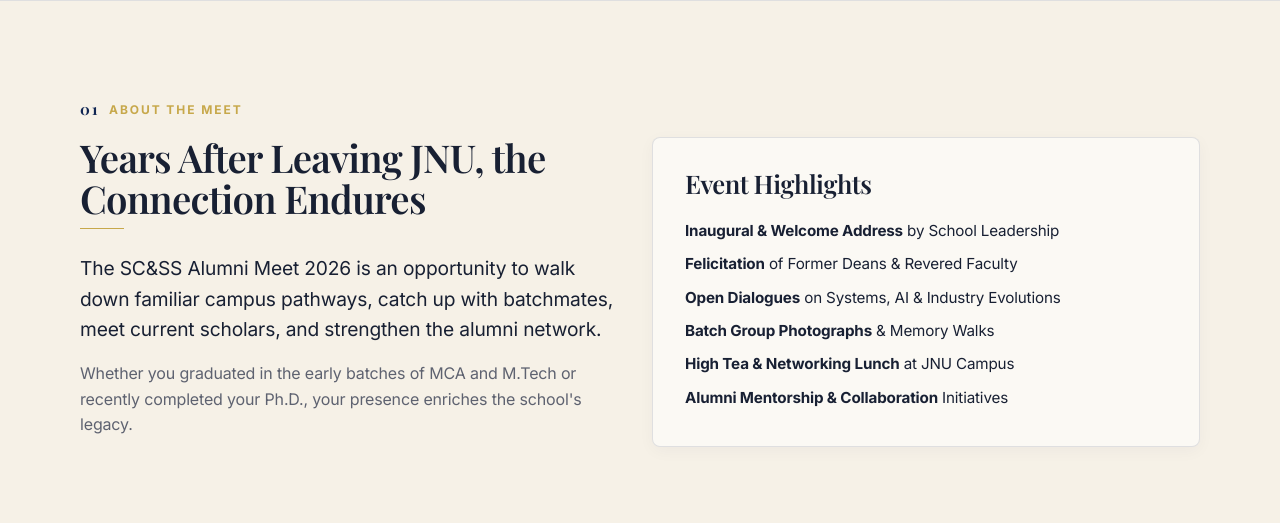
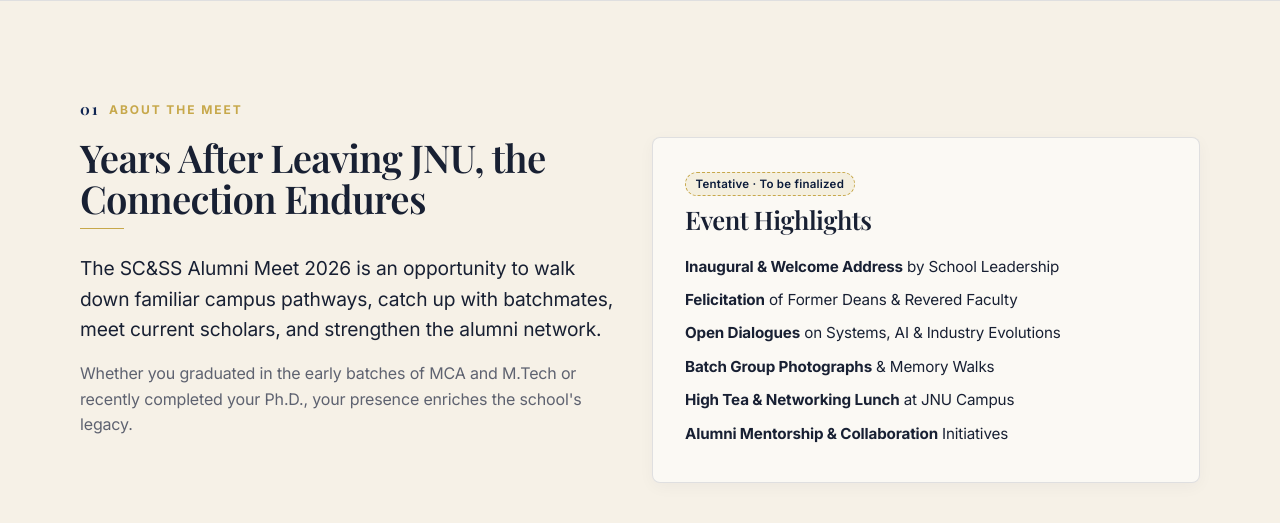
Before and after one commit to scss-spc/alumni_meet, a Flask app: page / in a window 1280 px wide. Shown: the part 1125-1648 px from the top of the page. Run offline with Flask 3, Linux system fonts and the light colour scheme; data that the repository does not hold is empty; some web fonts are replaced.

Commit message:
feat: tentative tag for unfinalized sections, standard "Batch of <year>"
- Add tentative_tag macro (text editable via event.tentative_label) on
  Event Highlights, Tentative Program, and What to Expect.
- Add batch_label filter and use it for every batch/year display.

Co-Authored-By: Claude Opus 5.5 <noreply@anthropic.com>

```diff
--- a/app.py
+++ b/app.py
@@ -60,6 +60,11 @@ def create_app(config_class=Config):
             return f"₹{val:,.2f}"
         except (ValueError, TypeError):
             return "₹0.00"
+
+    @app.template_filter("batch_label")
+    def batch_label_filter(year, missing="Batch not specified"):
+        """Standard batch display: 2015 -> 'Batch of 2015'."""
+        return f"Batch of {year}" if year else missing
 
     @app.template_filter("format_date")
     def format_date_filter(value, fmt="%d %B %Y"):
--- a/db/sections.py
+++ b/db/sections.py
@@ -485,6 +485,14 @@ DEFAULT_SECTIONS = [
         "default_value": "Registration Open"
     },
     {
+        "page": "event",
+        "section_key": "tentative_label",
+        "title": "'Not Finalized' Tag Text",
+        "category": "Event Details",
+        "content_type": "text",
+        "default_value": "Tentative · To be finalized"
+    },
+    {
         "page": "index",
         "section_key": "s3_label",
         "title": "Gallery Label",
--- a/static/css/style.css
+++ b/static/css/style.css
@@ -2007,3 +2007,31 @@ a.gallery-item:hover img {
     color: var(--color-text);
     cursor: pointer;
 }
+
+/* "Not finalized" marker for sections whose details may still change */
+.tentative-tag {
+    display: inline-flex;
+    align-items: center;
+    padding: 0.2rem 0.6rem;
+    border: 1px dashed var(--color-gold);
+    border-radius: 999px;
+    background-color: rgba(199, 168, 75, 0.12);
+    color: var(--color-sepia-dark);
+    font-family: var(--font-body);
+    font-size: 0.72rem;
+    font-weight: 600;
+    letter-spacing: 0.02em;
+    text-transform: none;
+    line-height: 1.4;
+    white-space: nowrap;
+}
+
+.content-card > .tentative-tag {
+    margin-bottom: 0.6rem;
+}
+
+@media (max-width: 480px) {
+    .section-label {
+        flex-wrap: wrap;
+    }
+}
--- a/templates/admin/alumni.html
+++ b/templates/admin/alumni.html
@@ -29,7 +29,7 @@
             <select name="batch" class="form-control">
                 <option value="">All Batches</option>
                 {% for b in roster.batches %}
-                    <option value="{{ b }}" {% if current_batch == b %}selected{% endif %}>Batch {{ b }}</option>
+                    <option value="{{ b }}" {% if current_batch == b %}selected{% endif %}>{{ b | batch_label }}</option>
                 {% endfor %}
             </select>
 
@@ -75,7 +75,7 @@
                                 </td>
                                 <td>
                                     <div><strong>{{ a.course or 'N/A' }}</strong></div>
-                                    <div style="font-size: 0.8rem; color: var(--color-sepia-dark); font-weight: 600;">Class of {{ a.graduation_year or 'N/A' }}</div>
+                                    <div style="font-size: 0.8rem; color: var(--color-sepia-dark); font-weight: 600;">{{ a.graduation_year | batch_label }}</div>
                                 </td>
                                 <td>
                                     <div><a href="mailto:{{ a.email }}">{{ a.email }}</a></div>
--- a/templates/admin/alumni_detail.html
+++ b/templates/admin/alumni_detail.html
@@ -35,8 +35,8 @@
                         <td>{{ detail.alumnus.full_name }}</td>
                     </tr>
                     <tr>
-                        <td style="font-weight: 600;">Graduation Year</td>
-                        <td>{{ detail.alumnus.graduation_year or 'N/A' }}</td>
+                        <td style="font-weight: 600;">Batch</td>
+                        <td>{{ detail.alumnus.graduation_year | batch_label }}</td>
                     </tr>
                     <tr>
                         <td style="font-weight: 600;">Degree / Course</td>
--- a/templates/admin/contributions.html
+++ b/templates/admin/contributions.html
@@ -85,7 +85,7 @@
                             <tr>
                                 <td>
                                     <strong>{{ c.full_name }}</strong>
-                                    <div style="font-size: 0.78rem; color: #888;">{{ c.email }} · Batch {{ c.graduation_year or 'N/A' }}</div>
+                                    <div style="font-size: 0.78rem; color: #888;">{{ c.email }} · {{ c.graduation_year | batch_label }}</div>
                                 </td>
                                 <td><strong>{{ c.amount | currency_inr }}</strong></td>
                                 <td>
--- a/templates/admin/dashboard.html
+++ b/templates/admin/dashboard.html
@@ -196,7 +196,7 @@
                                 <tr>
                                     <td>
                                         <strong>{{ r.full_name }}</strong>
-                                        <div style="font-size: 0.78rem; color: #888;">Batch {{ r.graduation_year or 'N/A' }}</div>
+                                        <div style="font-size: 0.78rem; color: #888;">{{ r.graduation_year | batch_label }}</div>
                                     </td>
                                     <td>
                                         {% if r.attending %}
--- a/templates/alumni.html
+++ b/templates/alumni.html
@@ -33,7 +33,7 @@
             <select name="batch" class="form-control">
                 <option value="">All Graduation Years</option>
                 {% for b in batches %}
-                    <option value="{{ b }}" {% if current_batch == b %}selected{% endif %}>Batch {{ b }}</option>
+                    <option value="{{ b }}" {% if current_batch == b %}selected{% endif %}>{{ b | batch_label }}</option>
                 {% endfor %}
             </select>
 
@@ -59,7 +59,7 @@
                     <div class="alumnus-name">{{ person.full_name }}</div>
                     <div class="alumnus-batch">
                         {% if person.course %}{{ person.course }}{% endif %}
-                        {% if person.graduation_year %}· Class of {{ person.graduation_year }}{% endif %}
+                        {% if person.graduation_year %}· {{ person.graduation_year | batch_label }}{% endif %}
                     </div>
                     {% if person.designation or person.organization %}
                         <div class="alumnus-role">
--- a/templates/contribute.html
+++ b/templates/contribute.html
@@ -114,7 +114,7 @@
                                     <td>
                                         {% if c.graduation_year %}
                                             <span class="badge" style="background: var(--color-paper-light); border: 1px solid var(--color-border); color: var(--color-ink); font-size: 0.82rem;">
-                                                Batch {{ c.graduation_year }}
+                                                {{ c.graduation_year | batch_label }}
                                             </span>
                                             {% if c.course %}<span style="font-size: 0.8rem; color: var(--color-muted);">· {{ c.course }}</span>{% endif %}
                                         {% else %}
--- a/templates/index.html
+++ b/templates/index.html
@@ -1,5 +1,6 @@
 {% extends "base.html" %}
 {% from "macros/icons.html" import icon_external, icon_jnu_seal %}
+{% from "macros/tags.html" import tentative_tag %}
 
 {% block title %}SC&amp;SS JNU Alumni Meet 2026{% endblock %}
 
@@ -112,7 +113,7 @@
                             </div>
                             <div class="supporter-card-sub">
                                 {% if c.graduation_year %}
-                                    <span>Batch of {{ c.graduation_year }}</span>
+                                    <span>{{ c.graduation_year | batch_label }}</span>
                                     {% if c.course %}<span>· {{ c.course }}</span>{% endif %}
                                 {% else %}
                                     <span>SC&amp;SS Contributor</span>
@@ -148,6 +149,7 @@
             </div>
             <div>
                 <div class="content-card">
+                    {{ tentative_tag(site_sections) }}
                     <h3 data-field-key="s1_highlights_title">{{ site_sections.get('index.s1_highlights_title', 'Event Highlights') }}</h3>
                     <ul style="list-style: none; margin-top: 1rem; line-height: 2.2; font-size: 0.95rem;">
                         <li><strong style="color: var(--color-ink);">Inaugural &amp; Welcome Address</strong> by School Leadership</li>
--- /dev/null
+++ b/templates/macros/tags.html
@@ -0,0 +1,4 @@
+{# Marks a section whose details are not final yet. Remove the call from a section once it is confirmed. #}
+{% macro tentative_tag(site_sections) -%}
+<span class="tentative-tag" title="These details may still change">{{ site_sections.get('event.tentative_label', 'Tentative · To be finalized') }}</span>
+{%- endmacro %}
--- a/templates/meet.html
+++ b/templates/meet.html
@@ -1,5 +1,6 @@
 {% extends "base.html" %}
 {% from "macros/icons.html" import icon_external, icon_jnu_seal %}
+{% from "macros/tags.html" import tentative_tag %}
 
 {% block title %}Event Details — SC&amp;SS JNU Alumni Meet 2026{% endblock %}
 
@@ -92,6 +93,7 @@
         <div class="section-label">
             <span class="label-num">02</span>
             <span data-field-key="s2_label">{{ site_sections.get('meet.s2_label', 'Schedule') }}</span>
+            {{ tentative_tag(site_sections) }}
         </div>
 
         <h2 style="margin-bottom: var(--space-xs);" data-field-key="s2_title">{{ site_sections.get('meet.s2_title', 'Tentative Program & Activities') }}</h2>
@@ -146,6 +148,7 @@
         <div class="section-label">
             <span class="label-num">03</span>
             <span data-field-key="s3_label">{{ site_sections.get('meet.s3_label', 'Highlights') }}</span>
+            {{ tentative_tag(site_sections) }}
         </div>
 
         <h2 style="margin-bottom: var(--space-xs);" data-field-key="s3_title">{{ site_sections.get('meet.s3_title', 'What to Expect at the Meet') }}</h2>
```
